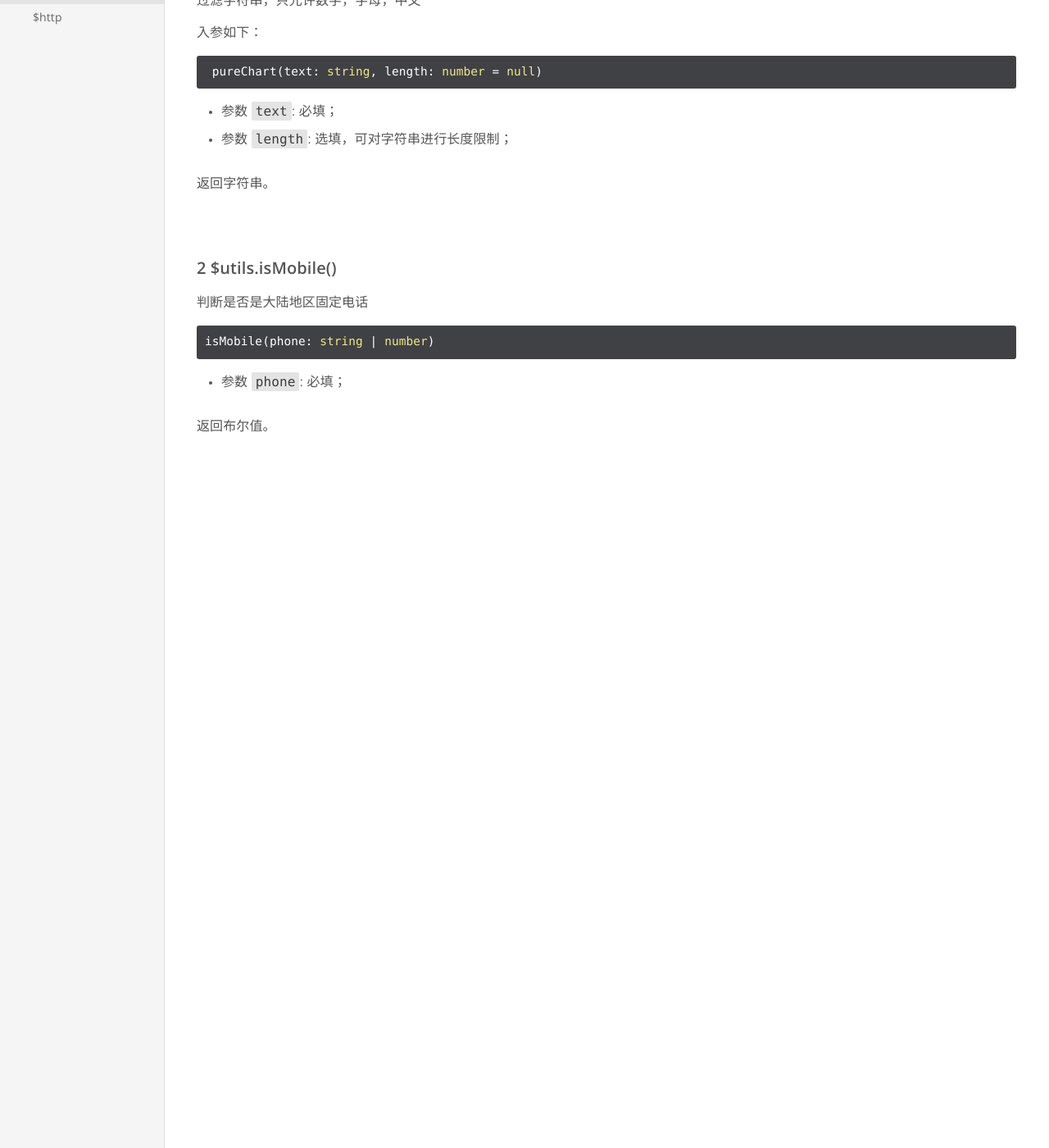
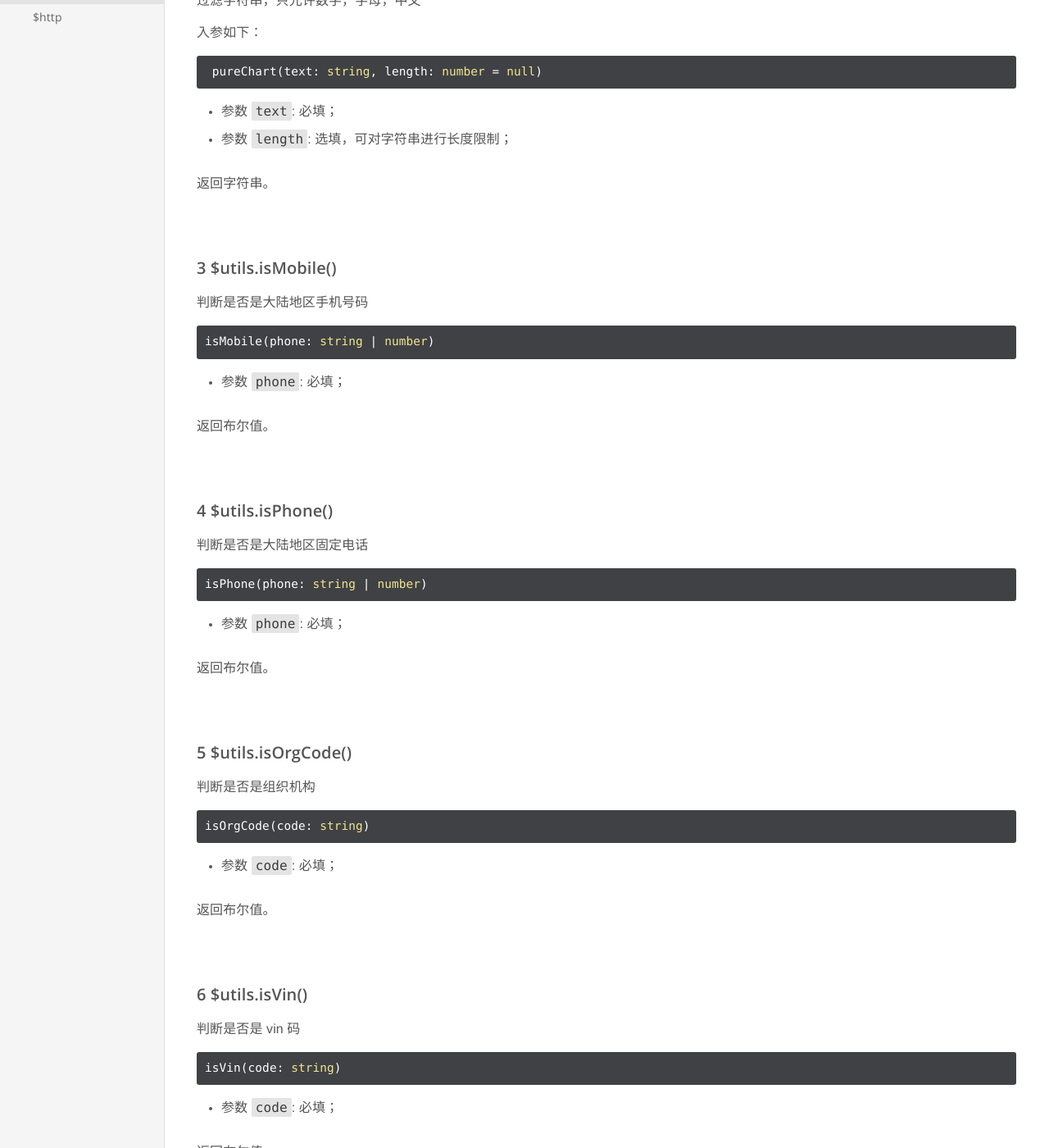
Before and after one commit to insaic/insaic.github.io, a Jekyll site: the page built from _docs/service/utils.md, in a window 1280 px wide and 1400 px high, scrolled down 713 px. Shown: the whole window at 82% size. Built offline with Jekyll 4.4.1, drawn with Linux system fonts in a browser that asks for light colours; before the commit the page ends 1281 px from its top, so only the background shows below that; some of the changed text lies outside the part shown.

Commit message:
Update utils.md

````diff
--- a/_docs/service/utils.md
+++ b/_docs/service/utils.md
@@ -50,9 +50,9 @@ setDocTitle(title: string)
 <br />
 <br />
 
-###### 2 $utils.isMobile()
+###### 3 $utils.isMobile()
 
-判断是否是大陆地区固定电话
+判断是否是大陆地区手机号码
 
 ```typescript
 isMobile(phone: string | number)
@@ -61,3 +61,48 @@ isMobile(phone: string | number)
   * 参数 `phone`: 必填；
 
 返回布尔值。
+
+<br />
+<br />
+
+###### 4 $utils.isPhone()
+
+判断是否是大陆地区固定电话
+
+```typescript
+isPhone(phone: string | number)
+ ```
+
+  * 参数 `phone`: 必填；
+
+返回布尔值。
+
+<br />
+<br />
+
+###### 5 $utils.isOrgCode()
+
+判断是否是组织机构
+
+```typescript
+isOrgCode(code: string)
+ ```
+
+  * 参数 `code`: 必填；
+
+返回布尔值。
+
+<br />
+<br />
+
+###### 6 $utils.isVin()
+
+判断是否是 vin 码
+
+```typescript
+isVin(code: string)
+ ```
+
+  * 参数 `code`: 必填；
+
+返回布尔值。
````
Also changed, not shown: other parts of _docs/service/utils.md (+1 -1 lines).
